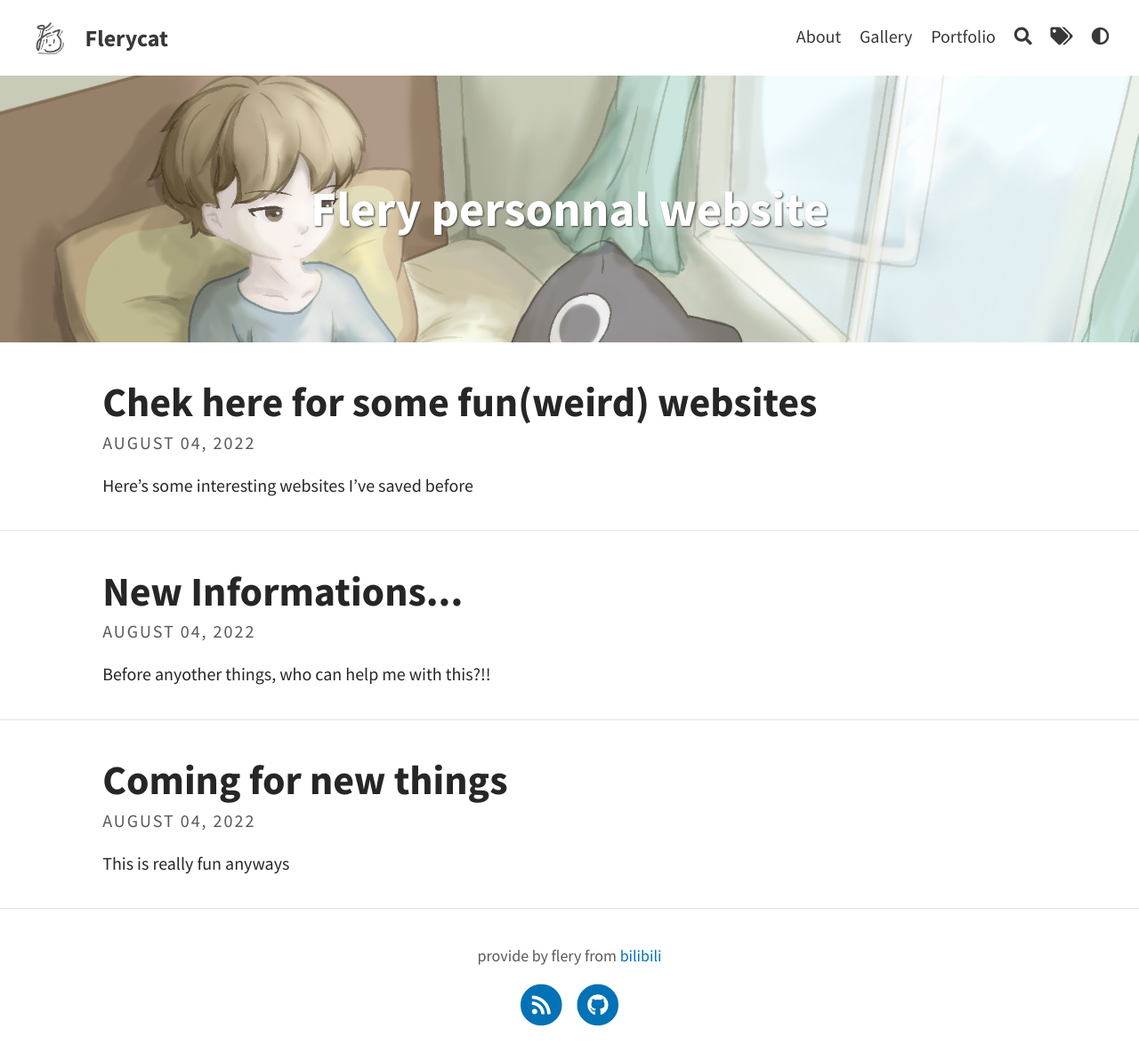
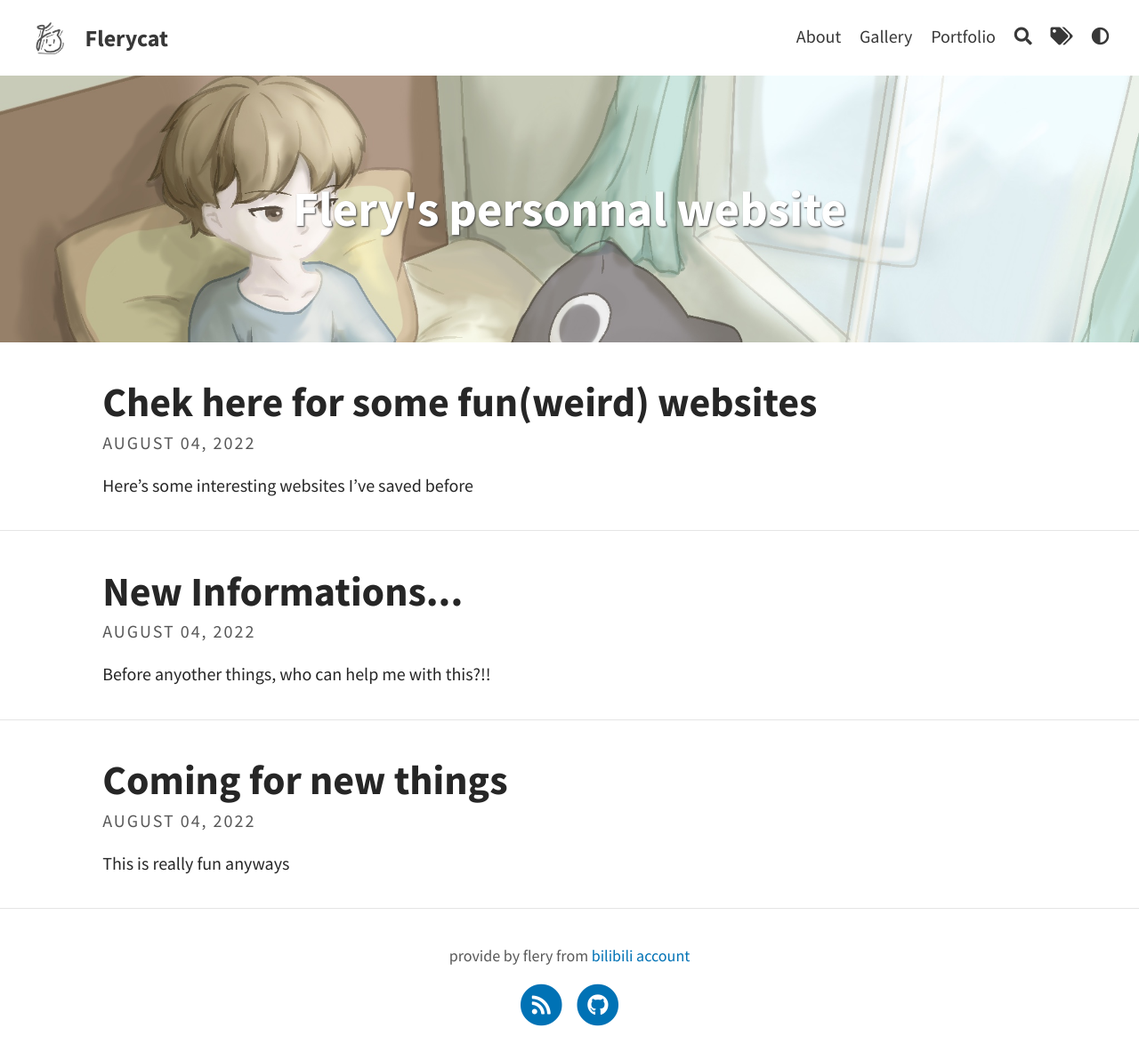
Before and after one commit to fleryC/fleryc.github.io, a Jekyll site: the page built from index.html, in a window 1280 px wide. Shown: the whole page at 89% size. Built offline with Jekyll 4.4.1, drawn with Linux system fonts in a browser that asks for light colours; the list of posts is cut into pages by our own code.

```diff
--- a/_config.yml
+++ b/_config.yml
@@ -9,11 +9,11 @@ avatar: assets/web logo.png                          # Empty for no avatar in na
 favicon: assets/web logo.png                             # Icon displayed in the tab
 
 # Header and footer text
-header_text: Flery personnal website # Change Blog header text
+header_text: Flery's personnal website # Change Blog header text
 header_feature_image: assets/img/header/Flerypic.jpeg
 header_feature_image_responsive: true
 footer_text:  >
-  provide by flery from <a href="https://space.bilibili.com/1719060898?spm_id_from=333.1007.0.0">bilibili</a>
+  provide by flery from <a href="https://space.bilibili.com/1719060898?spm_id_from=333.1007.0.0">bilibili account</a>
 
 # Blog
 excerpt: true                                           # Or "truncate" (first 250 characters), "false" to disable
```
